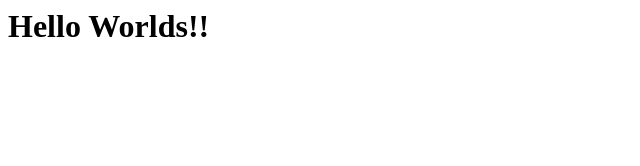
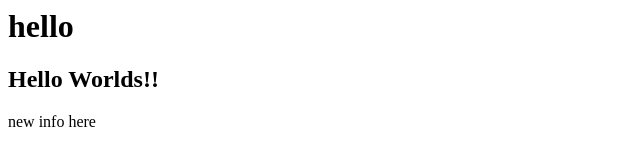
Before and after one commit to davidericardo/git-basics, a plain HTML site: page index.html in a window 1280 px wide. Shown: the whole page, without its empty margins (0-640 px from the left). Drawn offline with Linux system fonts and the light colour scheme.

Commit message:
updated index file

```diff
--- a/index.html
+++ b/index.html
@@ -1 +1,3 @@
-<h1>Hello Worlds!!</h1>
+<h1>hello</h1>
+<h2>Hello Worlds!!</h2>
+<p>new info here</p>
```
